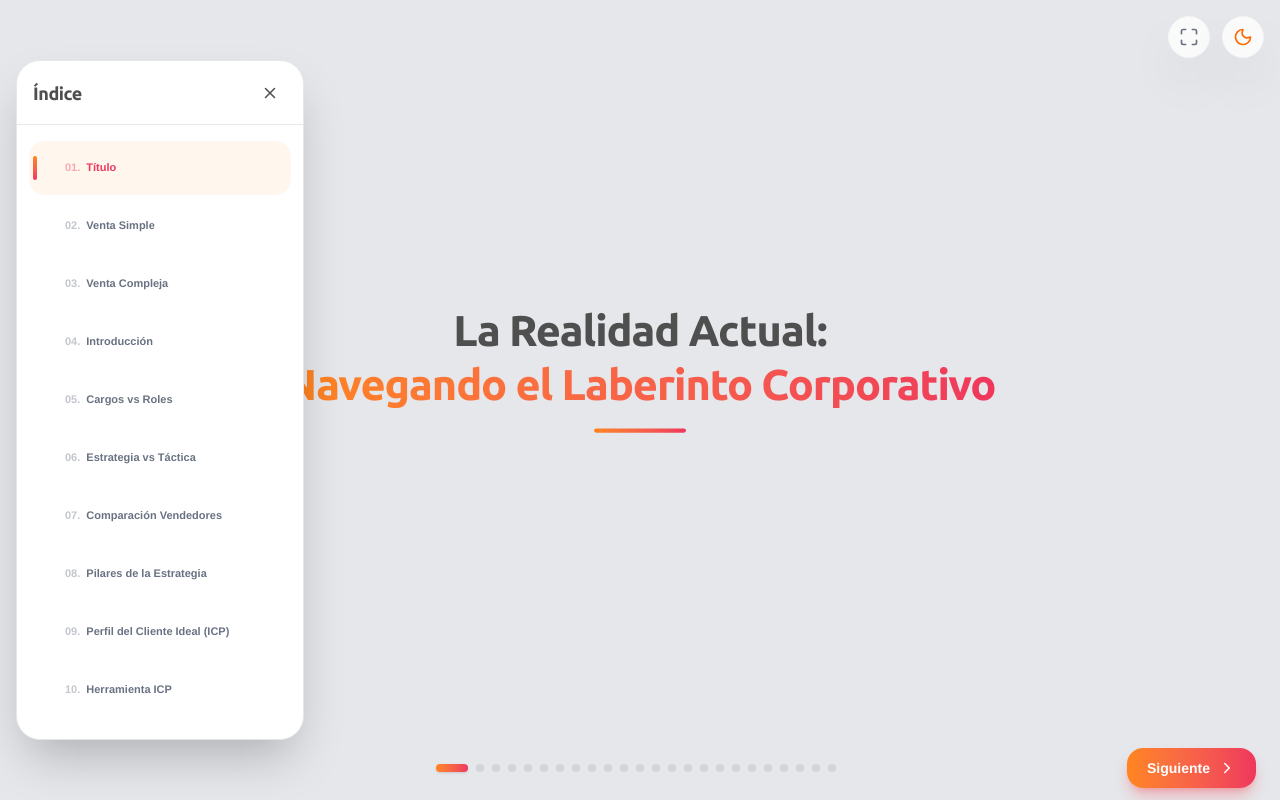
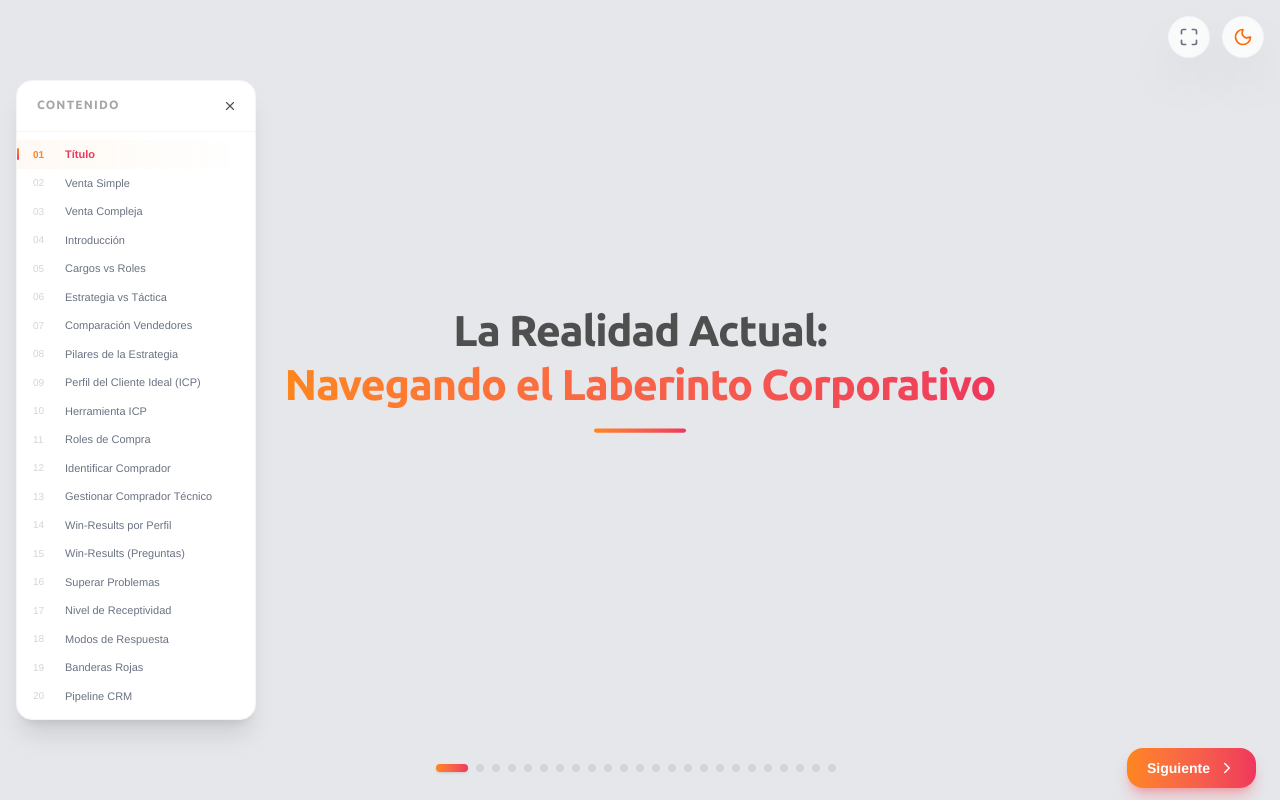
Before and after one commit to asagredoavanzasmart-ia/formaci-nb2b, a React (Vite) app: page / in a window 1280 px wide. Built offline with nearby package versions, Linux system fonts and the light colour scheme.

Commit message:
Sidebar simplificado: indice convencional, reduccion de espacios y eliminacion de controles de posicion

```diff
--- a/src/App.tsx
+++ b/src/App.tsx
@@ -144,56 +144,45 @@ export default function App() {
   return (
     <div className={`min-h-screen transition-colors duration-500 overflow-hidden flex ${isDark ? 'bg-[#0a0a0a] text-[#f8f9fa]' : 'bg-[#e5e7eb] text-[#4f4f4f]'}`}>
 
-      {/* Sidebar - Ahora con altura limitada y diseño tipo flotante para evitar desplazamiento de la página */}
+      {/* Sidebar - Índice convencional y minimalista */}
       <aside
-        className={`transition-all duration-300 z-50 fixed left-0 top-1/2 -translate-y-1/2 ml-4 flex flex-col rounded-3xl border shadow-2xl overflow-hidden ${isDark ? 'bg-[#1e1e1e] border-[#2a2a2a]' : 'bg-white border-gray-200'} ${isSidebarOpen ? 'w-72 opacity-100 translate-x-0' : 'w-0 opacity-0 -translate-x-full pointer-events-none'}`}
+        className={`transition-all duration-300 z-50 fixed left-0 top-1/2 -translate-y-1/2 ml-4 flex flex-col rounded-2xl border shadow-xl overflow-hidden ${isDark ? 'bg-[#1a1a1a] border-[#2a2a2a]' : 'bg-white border-gray-100'} ${isSidebarOpen ? 'w-60 opacity-100 translate-x-0' : 'w-0 opacity-0 -translate-x-full pointer-events-none'}`}
         style={{
-          maxHeight: '85vh',
+          maxHeight: '80vh',
         }}
       >
-        <div className="p-4 border-b flex items-center justify-between shrink-0 h-16" style={{ borderColor: 'inherit' }}>
-          <h2 className="font-black text-lg whitespace-nowrap tracking-tight">Índice</h2>
-          <button onClick={() => setIsSidebarOpen(false)} className="p-2 rounded-xl hover:bg-gray-100 dark:hover:bg-[#2a2a2a] transition-colors">
-            <X size={18} />
+        <div className="p-3 flex items-center justify-between shrink-0 border-b border-gray-100 dark:border-[#2a2a2a]">
+          <h2 className="font-bold text-xs uppercase tracking-widest opacity-50 px-2 pb-0.5">Contenido</h2>
+          <button onClick={() => setIsSidebarOpen(false)} className="p-1.5 rounded-lg hover:bg-gray-100 dark:hover:bg-[#2a2a2a] transition-colors">
+            <X size={14} />
           </button>
         </div>
-        {/* Lista con scrollbar vertical */}
-        <div
-          className="flex-1 py-4 px-3 custom-scrollbar"
-          style={{
-            overflowY: 'auto',
-          }}
-        >
-          <div className="space-y-1">
+
+        {/* Lista de diapositivas tipo link simple */}
+        <div className="flex-1 overflow-y-auto py-2 custom-scrollbar">
+          <div className="flex flex-col">
             {slidesOrder.map((slide, index) => (
-              <div
+              <button
                 key={slide.id}
-                className={`flex items-center gap-2 px-3 py-2.5 rounded-2xl transition-all relative group ${currentSlideIndex === index ? (isDark ? 'bg-orange-500/10' : 'bg-orange-50') : (isDark ? 'hover:bg-white/5' : 'hover:bg-gray-50')}`}
+                onClick={() => setCurrentSlideIndex(index)}
+                className={`flex items-center gap-3 px-4 py-1.5 text-left transition-all relative ${
+                  currentSlideIndex === index
+                    ? 'text-[#ef375c] font-bold bg-gradient-to-r from-[#ff851d]/5 to-transparent'
+                    : 'text-gray-500 hover:text-gray-800 dark:text-gray-400 dark:hover:text-white hover:bg-gray-50 dark:hover:bg-white/5'
+                }`}
               >
+                <span className={`text-[10px] w-5 shrink-0 tabular-nums ${currentSlideIndex === index ? 'text-[#ff851d]' : 'opacity-30'}`}>
+                  {String(index + 1).padStart(2, '0')}
+                </span>
+                <span className="text-[11px] truncate">{slide.title}</span>
+
                 {currentSlideIndex === index && (
                   <motion.div
-                    layoutId="activeSlideIndicator"
-                    className="absolute left-1 w-1 h-6 bg-gradient-to-b from-[#ff851d] to-[#ef375c] rounded-full"
+                    layoutId="activePointer"
+                    className="absolute left-0 w-0.5 h-3 bg-gradient-to-b from-[#ff851d] to-[#ef375c] rounded-full"
                   />
                 )}
-
-                <div className="flex flex-col gap-0.5 shrink-0 opacity-0 group-hover:opacity-100 transition-opacity">
-                  <button onClick={(e) => { e.stopPropagation(); moveSlide(index, -1); }} disabled={index === 0} className={`p-0.5 rounded ${index === 0 ? 'opacity-20 cursor-not-allowed' : 'hover:bg-gray-200 dark:hover:bg-gray-700'}`}>
-                    <ChevronUp size={12} />
-                  </button>
-                  <button onClick={(e) => { e.stopPropagation(); moveSlide(index, 1); }} disabled={index === slidesOrder.length - 1} className={`p-0.5 rounded ${index === slidesOrder.length - 1 ? 'opacity-20 cursor-not-allowed' : 'hover:bg-gray-200 dark:hover:bg-gray-700'}`}>
-                    <ChevronDown size={12} />
-                  </button>
-                </div>
-
-                <button
-                  className={`flex-1 text-left text-[11px] font-bold leading-tight truncate ${currentSlideIndex === index ? 'text-[#ef375c]' : 'text-gray-500 dark:text-gray-400'}`}
-                  onClick={() => setCurrentSlideIndex(index)}
-                >
-                  <span className="opacity-40 mr-1.5">{String(index + 1).padStart(2, '0')}.</span>
-                  {slide.title}
-                </button>
-              </div>
+              </button>
             ))}
           </div>
         </div>
--- a/src/components/Slide6.tsx
+++ b/src/components/Slide6.tsx
@@ -79,6 +79,9 @@ const BoatScene = ({ mode, isDark }: { mode: string, isDark: boolean }) => {
             className="absolute right-0 bottom-[35%] w-1/2 h-[180px] z-0 flex items-end justify-end pr-4 md:pr-8"
           >
             <svg width="180" height="180" viewBox="0 0 180 180" fill="none" xmlns="http://www.w3.org/2000/svg">
+              {/* Foundations (Underwater block) */}
+              <rect x="20" y="145" width="150" height="35" fill={isDark ? "#334155" : "#94a3b8"} opacity="0.8" />
+
               {/* Pillars going into water */}
               <rect x="40" y="140" width="15" height="40" fill={isDark ? "#334155" : "#64748b"} />
               <rect x="120" y="140" width="15" height="40" fill={isDark ? "#334155" : "#64748b"} />
@@ -91,16 +94,48 @@ const BoatScene = ({ mode, isDark }: { mode: string, isDark: boolean }) => {
               <path d="M80 70 L150 70 M80 90 L150 90 M80 110 L150 110" stroke={isDark ? "#f59e0b" : "#d97706"} strokeWidth="2" />
               <path d="M100 50 L100 130 M130 50 L130 130" stroke={isDark ? "#f59e0b" : "#d97706"} strokeWidth="2" />
 
-              {/* Crane */}
-              <path d="M110 50 L110 10 L20 30" stroke={isDark ? "#eab308" : "#ca8a04"} strokeWidth="5" strokeLinecap="round" strokeLinejoin="round" />
-              <path d="M110 25 L150 15" stroke={isDark ? "#eab308" : "#ca8a04"} strokeWidth="4" strokeLinecap="round" />
+              {/* Crane Arm */}
+              <motion.path
+                d="M110 50 L110 10 L20 30"
+                stroke={isDark ? "#eab308" : "#ca8a04"}
+                strokeWidth="5"
+                strokeLinecap="round"
+                strokeLinejoin="round"
+                animate={{ d: ["M110 50 L110 10 L20 30", "M110 50 L110 10 L20 15", "M110 50 L110 10 L20 30"] }}
+                transition={{ duration: 4, repeat: Infinity, ease: "easeInOut" }}
+              />
+              <motion.path
+                d="M110 25 L150 15"
+                stroke={isDark ? "#eab308" : "#ca8a04"}
+                strokeWidth="4"
+                strokeLinecap="round"
+                animate={{ d: ["M110 25 L150 15", "M110 25 L150 5", "M110 25 L150 15"] }}
+                transition={{ duration: 4, repeat: Infinity, ease: "easeInOut" }}
+              />
 
               {/* Crane cable holding cabin */}
-              <line x1="20" y1="30" x2="20" y2="80" stroke={isDark ? "#94a3b8" : "#64748b"} strokeWidth="1.5" strokeDasharray="3 3" />
+              <motion.line
+                x1="20" y1="30" x2="20" y2="80"
+                stroke={isDark ? "#94a3b8" : "#64748b"}
+                strokeWidth="1.5"
+                strokeDasharray="3 3"
+                animate={{ y1: [30, 15, 30], y2: [80, 65, 80] }}
+                transition={{ duration: 4, repeat: Infinity, ease: "easeInOut" }}
+              />
 
               {/* Cabin piece being lowered */}
-              <path d="M0 80 L10 50 L40 50 L40 80 Z" fill={isDark ? "#94a3b8" : "#cbd5e1"} />
-              <rect x="15" y="60" width="10" height="10" rx="1" fill={isDark ? "#38bdf8" : "#0ea5e9"} />
+              <motion.path
+                d="M0 80 L10 50 L40 50 L40 80 Z"
+                fill={isDark ? "#94a3b8" : "#cbd5e1"}
+                animate={{ y: [0, -15, 0] }}
+                transition={{ duration: 4, repeat: Infinity, ease: "easeInOut" }}
+              />
+              <motion.rect
+                x="15" y="60" width="10" height="10" rx="1"
+                fill={isDark ? "#38bdf8" : "#0ea5e9"}
+                animate={{ y: [0, -15, 0] }}
+                transition={{ duration: 4, repeat: Infinity, ease: "easeInOut" }}
+              />
             </svg>
           </motion.div>
         )}
@@ -139,18 +174,25 @@ const BoatScene = ({ mode, isDark }: { mode: string, isDark: boolean }) => {
         )}
       </AnimatePresence>
 
-      {/* Boat */}
+      {/* Boat Container (Handles smooth transitions between modes) */}
       <motion.div
         className="relative z-10"
         animate={{
-          rotate: isProblemas ? 15 : isExceso ? -15 : isCrecimiento ? 0 : [-2, 2, -2],
-          y: isProblemas ? 10 : isExceso ? 0 : isCrecimiento ? 0 : [-2, 2, -2],
+          y: isProblemas ? 28 : isExceso ? 4 : 18,
+          rotate: isProblemas ? 15 : isExceso ? -15 : 0,
           x: isExceso ? 20 : isCrecimiento ? -30 : 0
         }}
+        transition={{ type: "spring", stiffness: 60, damping: 15 }}
+      >
+        {/* Wave Animation (Handles the cyclical motion relative to the mode position) */}
+        <motion.div
+          animate={{
+            y: [0, 4, 0],
+            rotate: [-1, 1, -1]
+          }}
           transition={{
-          y: isEquilibrio ? { repeat: Infinity, duration: 4, ease: "easeInOut" } : { type: "spring", stiffness: 50 },
-          rotate: isEquilibrio ? { repeat: Infinity, duration: 5, ease: "easeInOut" } : { type: "spring", stiffness: 60 },
-          x: { type: "spring", stiffness: 40 }
+            y: { repeat: Infinity, duration: isExceso ? 2 : isCrecimiento ? 8 : isProblemas ? 4 : 6, ease: "easeInOut" },
+            rotate: { repeat: Infinity, duration: isExceso ? 2.5 : isCrecimiento ? 9 : isProblemas ? 4.5 : 7, ease: "easeInOut" }
           }}
         >
           {/* Rooster Tail for Exceso */}
@@ -160,7 +202,7 @@ const BoatScene = ({ mode, isDark }: { mode: string, isDark: boolean }) => {
                 initial={{ opacity: 0, scale: 0 }}
                 animate={{ opacity: [0.7, 1, 0.7], scale: [0.9, 1.2, 0.9], rotate: [-5, 5, -5] }}
                 transition={{ repeat: Infinity, duration: 0.3 }}
-              className="absolute top-[14px] left-[-72px] w-28 h-24 z-0 origin-bottom-right"
+                className="absolute top-[-2px] left-[-72px] w-28 h-24 z-0 origin-bottom-right"
               >
                 <svg viewBox="0 0 100 100" fill="none" xmlns="http://www.w3.org/2000/svg">
                   <path d="M100 100 C80 80 60 40 40 20 C20 0 0 10 10 30 C20 50 40 80 100 100 Z" fill="white" opacity="0.9" />
@@ -227,19 +269,31 @@ const BoatScene = ({ mode, isDark }: { mode: string, isDark: boolean }) => {
             )}
           </AnimatePresence>
         </motion.div>
+      </motion.div>
 
       {/* Natural Water Animation */}
       <div className="absolute bottom-0 left-0 w-full h-[95%] overflow-hidden z-20 pointer-events-none">
+        {/* PARÁMETRO REGULABLE: Amplitud de la ola superior (3% de 120px = 3.6) */}
+        {(() => {
+          const WAVE_AMPLITUDE_TOP = 3.6;
+          const peak = 40 - WAVE_AMPLITUDE_TOP;
+          const valley = 40 + WAVE_AMPLITUDE_TOP;
+          const pathContent = `M0,40 C150,${valley} 350,${peak} 600,40 C850,${valley} 1050,${peak} 1200,40 L1200,120 L0,120 Z`;
+
+          return (
             <motion.div
               className="absolute bottom-0 left-0 w-[200%] h-[60%] flex items-end"
               animate={{ x: ['0%', '-50%'] }}
               transition={{ repeat: Infinity, duration: isExceso ? 2 : isCrecimiento ? 8 : isProblemas ? 4 : 6, ease: "linear" }}
             >
               <svg viewBox="0 0 2400 120" preserveAspectRatio="none" className={`w-full h-full ${isDark ? 'fill-blue-500/40' : 'fill-blue-400/50'}`}>
-            <path d="M0,40 C150,60 350,20 600,40 C850,60 1050,20 1200,40 L1200,120 L0,120 Z" />
-            <path d="M0,40 C150,60 350,20 600,40 C850,60 1050,20 1200,40 L1200,120 L0,120 Z" transform="translate(1200, 0)" />
+                <path d={pathContent} />
+                <path d={pathContent} transform="translate(1200, 0)" />
               </svg>
             </motion.div>
+          );
+        })()}
+
 
         <motion.div
           className="absolute bottom-[-10px] left-0 w-[200%] h-[50%] flex items-end"
```
Lines whose indentation alone changed are shown as unchanged.
